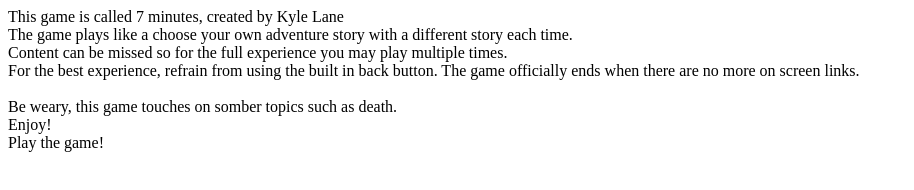
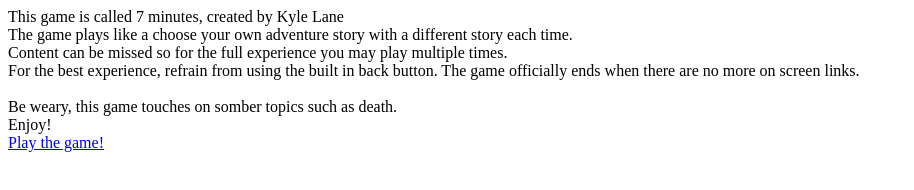
Before and after one commit to akl5000/twine, a plain HTML site: page index.html in a window 1280 px wide. Shown: the whole page, without its empty margins (0-914 px from the left). Drawn offline with Linux system fonts and the light colour scheme.

Commit message:
Update index.html

```diff
--- a/index.html
+++ b/index.html
@@ -14,6 +14,6 @@
     <br />
     Be weary, this game touches on somber topics such as death.<br />
     Enjoy!<br />
-    <ahref="https://akl5000.github.io/twine/game/7_minutes_final.html">Play the game!</a>
+    <a href="https://akl5000.github.io/twine/game/7_minutes_final.html">Play the game!</a>
   </body>
 </html>
```
